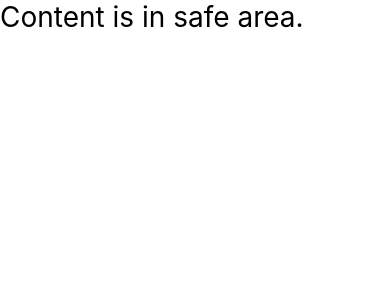
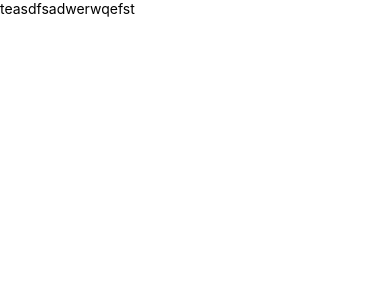
Before and after one commit to m1ns2o/photo-kiosk-app, a React Native app: screen / in a window 390 px wide. Shown: the top 300 px of the page. Built offline with nearby package versions, Linux system fonts and the light colour scheme.

Commit message:
safe area

```diff
--- a/App.tsx
+++ b/App.tsx
@@ -1,34 +1,14 @@
 import { Text, View, StyleSheet } from "react-native";
-import {
-	SafeAreaProvider,
-	SafeAreaView,
-	useSafeAreaInsets,
-} from "react-native-safe-area-context";
+import { SafeAreaProvider, SafeAreaView } from "react-native-safe-area-context";
 import { StatusBar } from "expo-status-bar";
-
-function HomeScreen() {
-	const insets = useSafeAreaInsets();
-	return (
-		// <View
-		// 	style={{
-		// 		...styles.container,
-		// 		paddingTop: insets.top,
-		// 		paddingBottom: insets.bottom,
-		// 	}}
-		// >
-		<SafeAreaView>
-
-			<Text style={{ fontSize: 28 }}>Content is in safe area.</Text>
-		</SafeAreaView>
-		// </View>
-	);
-}
 
 export default function App() {
 	return (
-		<SafeAreaProvider>
-      <StatusBar style="auto" />
-			<HomeScreen />
+		<SafeAreaProvider style={{ flex: 1 }}>
+			<StatusBar style="auto" />
+			<SafeAreaView>
+				<Text>teasdfsadwerwqefst</Text>
+			</SafeAreaView>
 		</SafeAreaProvider>
 	);
 }
--- a/package.json
+++ b/package.json
@@ -9,11 +9,13 @@
     "web": "expo start --web"
   },
   "dependencies": {
+    "@react-navigation/native": "^6.1.9",
     "expo": "^49.0.21",
     "expo-status-bar": "~1.6.0",
     "react": "18.2.0",
     "react-native": "0.72.6",
-    "react-native-safe-area-context": "4.6.3"
+    "react-native-safe-area-context": "^4.6.3",
+    "react-native-screens": "~3.22.0"
   },
   "devDependencies": {
     "@babel/core": "^7.20.0",
```
Also changed, not shown: 2 other files (tests, documents, lock files or other folders).
